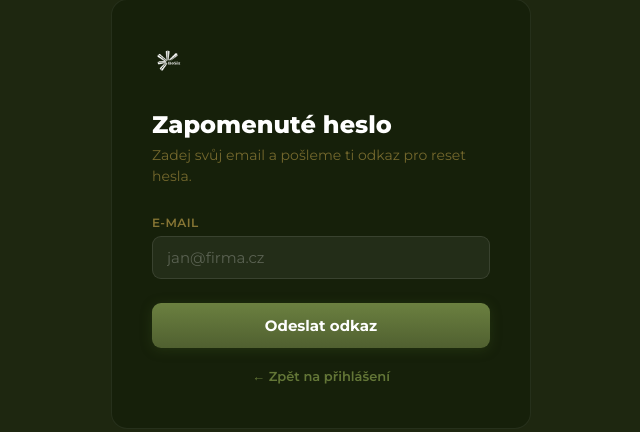
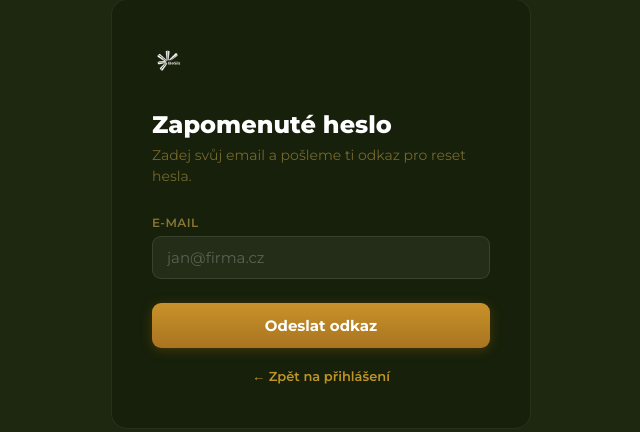
Before and after one commit to dejfidkobe6/board, a PHP site: page /forgot.php in a window 1280 px wide. Shown: the part 186-618 px from the top of the page, without its empty margins (319-959 px from the left). Run offline with PHP 8.4, Linux system fonts and the light colour scheme.

Commit message:
Change button and links to gold
Button gradient: green → gold (#c9922a / #a87420)
Links (Zapomenuté heslo, Zaregistruj se): green → gold

https://claude.ai/code/session_01WUUGn62ANqstxgzzA118Nc

```diff
--- a/dashboard.php
+++ b/dashboard.php
@@ -24,7 +24,7 @@
   /* ── ACTIONS BAR ── */
   .actions{display:flex;gap:10px;margin-bottom:36px;flex-wrap:wrap}
   .btn-action{display:flex;align-items:center;gap:7px;padding:10px 18px;border-radius:9px;font-size:14px;font-family:'Montserrat',sans-serif;font-weight:600;cursor:pointer;border:none;transition:all 0.15s}
-  .btn-action.primary{background:linear-gradient(180deg,#6b8040 0%,#506030 100%);color:#fff;box-shadow:0 2px 10px rgba(60,85,30,0.3)}
+  .btn-action.primary{background:linear-gradient(180deg,#c9922a 0%,#a87420 100%);color:#fff;box-shadow:0 2px 10px rgba(160,100,10,0.3)}
   .btn-action.secondary{background:rgba(255,255,255,0.07);color:rgba(255,255,255,0.8);border:1px solid rgba(255,255,255,0.1)}
   .btn-action:hover{opacity:0.88;transform:translateY(-1px)}
   /* ── APP SECTION ── */
@@ -67,7 +67,7 @@
   .color-swatch.sel{border-color:#fff}
   .modal-btns{display:flex;gap:10px;margin-top:20px}
   .btn-cancel{flex:1;padding:11px;background:rgba(255,255,255,0.07);border:1px solid rgba(255,255,255,0.1);border-radius:8px;color:rgba(255,255,255,0.7);font-size:14px;cursor:pointer}
-  .btn-create{flex:2;padding:11px;background:linear-gradient(180deg,#6b8040 0%,#506030 100%);border:none;border-radius:8px;color:#fff;font-size:14px;font-family:'Montserrat',sans-serif;font-weight:700;cursor:pointer}
+  .btn-create{flex:2;padding:11px;background:linear-gradient(180deg,#c9922a 0%,#a87420 100%);border:none;border-radius:8px;color:#fff;font-size:14px;font-family:'Montserrat',sans-serif;font-weight:700;cursor:pointer}
   /* ── JOIN MODAL ── */
   .notice{padding:10px 14px;border-radius:8px;font-size:13px;margin-bottom:14px}
   .notice.error{background:rgba(255,59,48,0.12);border:1px solid rgba(255,59,48,0.25);color:#ff6b60}
--- a/forgot.php
+++ b/forgot.php
@@ -21,10 +21,10 @@
   .field input{width:100%;padding:11px 14px;background:rgba(255,255,255,0.06);border:1px solid rgba(255,255,255,0.1);border-radius:9px;color:#fff;font-size:15px;font-family:'Montserrat',sans-serif;outline:none;transition:border-color 0.15s}
   .field input::placeholder{color:rgba(255,255,255,0.25)}
   .field input:focus{border-color:rgba(107,128,60,0.6)}
-  .btn-main{width:100%;padding:13px;background:linear-gradient(180deg,#6b8040 0%,#506030 100%);border:none;border-radius:9px;color:#fff;font-size:15px;font-family:'Montserrat',sans-serif;font-weight:700;cursor:pointer;margin-top:8px;box-shadow:0 2px 12px rgba(60,85,30,0.35);transition:opacity 0.15s}
+  .btn-main{width:100%;padding:13px;background:linear-gradient(180deg,#c9922a 0%,#a87420 100%);border:none;border-radius:9px;color:#fff;font-size:15px;font-family:'Montserrat',sans-serif;font-weight:700;cursor:pointer;margin-top:8px;box-shadow:0 2px 12px rgba(160,100,10,0.35);transition:opacity 0.15s}
   .btn-main:hover{opacity:0.92}
   .back{margin-top:20px;text-align:center;font-size:13px;color:rgba(210,175,80,0.45)}
-  .back a{color:rgba(107,128,60,0.9);text-decoration:none;font-weight:600}
+  .back a{color:rgba(200,155,40,0.95);text-decoration:none;font-weight:600}
 </style>
 </head>
 <body>
--- a/invite.php
+++ b/invite.php
@@ -72,7 +72,7 @@ if ($inv && !empty($_SESSION['user_id'])) {
   .role-badge{display:inline-block;background:rgba(107,128,60,0.15);border:1px solid rgba(107,128,60,0.3);color:rgba(200,160,50,0.9);font-size:12px;font-weight:600;padding:3px 10px;border-radius:20px;margin-bottom:32px;text-transform:capitalize}
   .btns{display:flex;flex-direction:column;gap:10px}
   .btn{display:block;padding:13px;border-radius:9px;font-size:15px;font-family:'Montserrat',sans-serif;font-weight:700;text-decoration:none;transition:opacity 0.15s}
-  .btn-primary{background:linear-gradient(180deg,#6b8040 0%,#506030 100%);color:#fff;box-shadow:0 2px 12px rgba(60,85,30,0.35)}
+  .btn-primary{background:linear-gradient(180deg,#c9922a 0%,#a87420 100%);color:#fff;box-shadow:0 2px 12px rgba(160,100,10,0.35)}
   .btn-secondary{background:rgba(255,255,255,0.07);color:rgba(255,255,255,0.8);border:1px solid rgba(255,255,255,0.1)}
   .btn:hover{opacity:0.88}
   .error{color:#ff6b60;font-size:15px;margin-top:16px}
--- a/login.php
+++ b/login.php
@@ -24,11 +24,11 @@
   .field input{width:100%;padding:11px 14px;background:rgba(255,255,255,0.06);border:1px solid rgba(255,255,255,0.1);border-radius:9px;color:#fff;font-size:15px;font-family:'Montserrat',sans-serif;transition:border-color 0.15s,background 0.15s;outline:none}
   .field input::placeholder{color:rgba(255,255,255,0.25)}
   .field input:focus{border-color:rgba(107,128,60,0.6);background:rgba(255,255,255,0.09)}
-  .btn-main{width:100%;padding:13px;background:linear-gradient(180deg,#6b8040 0%,#506030 100%);border:none;border-radius:9px;color:#fff;font-size:15px;font-family:'Montserrat',sans-serif;font-weight:700;cursor:pointer;margin-top:8px;transition:opacity 0.15s,transform 0.1s;box-shadow:0 2px 12px rgba(60,85,30,0.35)}
+  .btn-main{width:100%;padding:13px;background:linear-gradient(180deg,#c9922a 0%,#a87420 100%);border:none;border-radius:9px;color:#fff;font-size:15px;font-family:'Montserrat',sans-serif;font-weight:700;cursor:pointer;margin-top:8px;transition:opacity 0.15s,transform 0.1s;box-shadow:0 2px 12px rgba(160,100,10,0.35)}
   .btn-main:hover{opacity:0.92;transform:translateY(-1px)}
   .btn-main:active{transform:translateY(0)}
   .links{margin-top:20px;text-align:center;font-size:13px;color:rgba(210,175,80,0.45)}
-  .links a{color:rgba(107,128,60,0.9);text-decoration:none;font-weight:600}
+  .links a{color:rgba(200,155,40,0.95);text-decoration:none;font-weight:600}
   .links a:hover{color:#d4a830}
   #spinner{display:none;width:18px;height:18px;border:2px solid rgba(255,255,255,0.3);border-top-color:#fff;border-radius:50%;animation:spin 0.7s linear infinite;margin:0 auto}
   @keyframes spin{to{transform:rotate(360deg)}}
--- a/register.php
+++ b/register.php
@@ -25,10 +25,10 @@
   .field input{width:100%;padding:11px 14px;background:rgba(255,255,255,0.06);border:1px solid rgba(255,255,255,0.1);border-radius:9px;color:#fff;font-size:15px;font-family:'Montserrat',sans-serif;transition:border-color 0.15s;outline:none}
   .field input::placeholder{color:rgba(255,255,255,0.25)}
   .field input:focus{border-color:rgba(107,128,60,0.6);background:rgba(255,255,255,0.09)}
-  .btn-main{width:100%;padding:13px;background:linear-gradient(180deg,#6b8040 0%,#506030 100%);border:none;border-radius:9px;color:#fff;font-size:15px;font-family:'Montserrat',sans-serif;font-weight:700;cursor:pointer;margin-top:8px;transition:opacity 0.15s,transform 0.1s;box-shadow:0 2px 12px rgba(60,85,30,0.35)}
+  .btn-main{width:100%;padding:13px;background:linear-gradient(180deg,#c9922a 0%,#a87420 100%);border:none;border-radius:9px;color:#fff;font-size:15px;font-family:'Montserrat',sans-serif;font-weight:700;cursor:pointer;margin-top:8px;transition:opacity 0.15s,transform 0.1s;box-shadow:0 2px 12px rgba(160,100,10,0.35)}
   .btn-main:hover{opacity:0.92;transform:translateY(-1px)}
   .links{margin-top:20px;text-align:center;font-size:13px;color:rgba(210,175,80,0.45)}
-  .links a{color:rgba(107,128,60,0.9);text-decoration:none;font-weight:600}
+  .links a{color:rgba(200,155,40,0.95);text-decoration:none;font-weight:600}
   .links a:hover{color:#d4a830}
 </style>
 </head>
--- a/reset.php
+++ b/reset.php
@@ -21,10 +21,10 @@
   .field input{width:100%;padding:11px 14px;background:rgba(255,255,255,0.06);border:1px solid rgba(255,255,255,0.1);border-radius:9px;color:#fff;font-size:15px;font-family:'Montserrat',sans-serif;outline:none;transition:border-color 0.15s}
   .field input::placeholder{color:rgba(255,255,255,0.25)}
   .field input:focus{border-color:rgba(107,128,60,0.6)}
-  .btn-main{width:100%;padding:13px;background:linear-gradient(180deg,#6b8040 0%,#506030 100%);border:none;border-radius:9px;color:#fff;font-size:15px;font-family:'Montserrat',sans-serif;font-weight:700;cursor:pointer;margin-top:8px;box-shadow:0 2px 12px rgba(60,85,30,0.35);transition:opacity 0.15s}
+  .btn-main{width:100%;padding:13px;background:linear-gradient(180deg,#c9922a 0%,#a87420 100%);border:none;border-radius:9px;color:#fff;font-size:15px;font-family:'Montserrat',sans-serif;font-weight:700;cursor:pointer;margin-top:8px;box-shadow:0 2px 12px rgba(160,100,10,0.35);transition:opacity 0.15s}
   .btn-main:hover{opacity:0.92}
   .back{margin-top:20px;text-align:center;font-size:13px;color:rgba(210,175,80,0.45)}
-  .back a{color:rgba(107,128,60,0.9);text-decoration:none;font-weight:600}
+  .back a{color:rgba(200,155,40,0.95);text-decoration:none;font-weight:600}
 </style>
 </head>
 <body>
```
